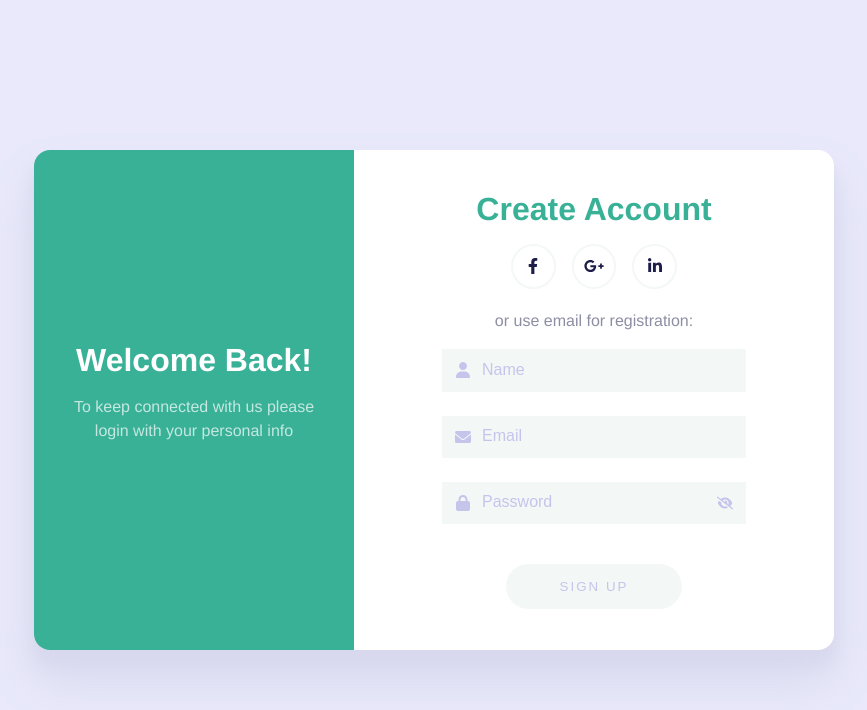
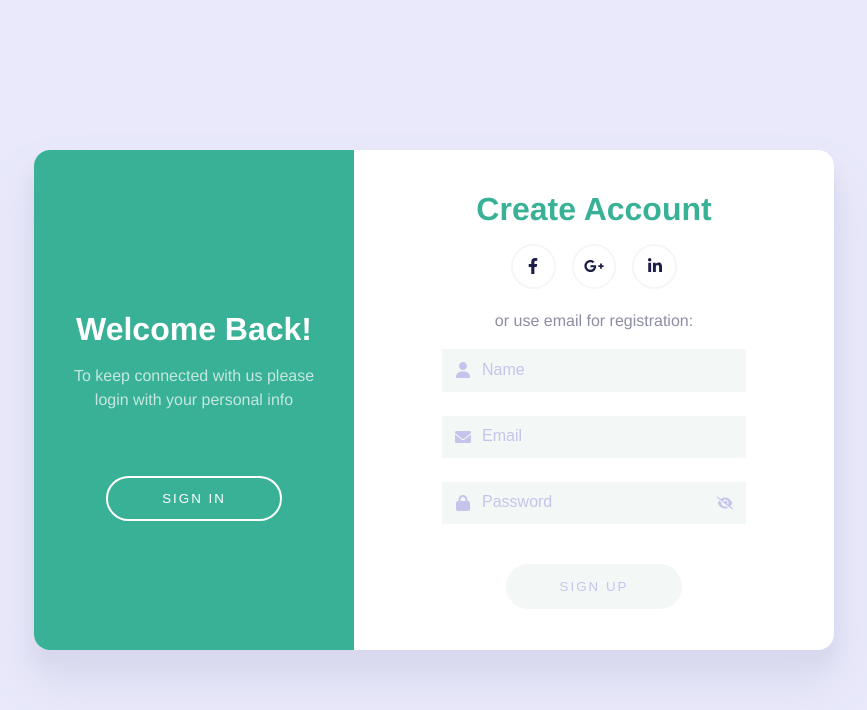
Before and after one commit to jnetc/login-ui-with-vue.js, a Vue app: page / in a window 1280 px wide. Shown: the top 710 px of the page, without its empty margins (206-1073 px from the left). Built offline with nearby package versions, Linux system fonts and the light colour scheme.

Commit message:
switcher movment, split switcher component

```diff
--- a/src/App.vue
+++ b/src/App.vue
@@ -18,7 +18,7 @@ import SignUp from '@Components/sign-up/SignUp.vue';
 @import url('../styles/global.css');
 
 #app {
-  width: 800px;
+  width: var(--app-width);
   height: 500px;
   position: relative;
   overflow: hidden;
--- a/src/components/button-main/ButtonMain.vue
+++ b/src/components/button-main/ButtonMain.vue
@@ -1,24 +1,21 @@
 <script setup lang="ts">
-defineProps<{ name: string; styled: 'fill' | 'border'; isDisable?: boolean }>();
+const emits = defineEmits(['move-right']);
+defineProps<{ styled: 'fill' | 'border'; isDisable?: boolean }>();
+
+const clickEvent = () => emits('move-right');
 </script>
 
 <template>
-  <button :class="[isDisable ? '' : 'disable', styled]" class="btn">
-    {{ name }}
+  <button
+    :class="[isDisable && 'disable', styled]"
+    class="btn"
+    @click="clickEvent"
+  >
+    <slot></slot>
   </button>
 </template>
 
 <style scoped>
-.btn {
-  width: 11rem;
-  height: 2.8rem;
-  margin-block-start: 1rem;
-  border-radius: 50px;
-  text-transform: uppercase;
-  letter-spacing: 2px;
-  transition: all 0.3s ease-in-out;
-  cursor: pointer;
-}
 .fill {
   background-color: var(--primary);
   color: var(--text-light);
--- a/src/components/sign-up/SignUp.vue
+++ b/src/components/sign-up/SignUp.vue
@@ -83,7 +83,9 @@ const sendData = () => {
         :checkErr="isPasswordValid"
         @get-value="getPassword"
       />
-      <ButtonMain name="sign up" styled="fill" :isDisable="isFormDataDone" />
+      <ButtonMain styled="fill" :isDisable="!isFormDataDone"
+        >sign up</ButtonMain
+      >
     </form>
   </section>
 </template>
--- /dev/null
+++ b/src/components/switcher/ButtonTrack.vue
@@ -0,0 +1,92 @@
+<script setup lang="ts">
+import { ref } from 'vue';
+
+const emits = defineEmits(['move-right']);
+defineProps<{ isMovedRight: boolean }>();
+
+const moveAndResize = ref(false);
+
+const click = () => {
+  emits('move-right');
+  moveAndResize.value = !moveAndResize.value;
+  console.log('click_button');
+
+  setTimeout(() => {
+    moveAndResize.value = !moveAndResize.value;
+  }, 1000);
+};
+</script>
+
+<template>
+  <div class="button-track" :class="{ 'move-button': isMovedRight }">
+    <button
+      class="btn border"
+      :class="{ 'resize-button': moveAndResize }"
+      @click="click"
+    >
+      <Transition name="txt-animate">
+        <p class="txt-btn" v-if="isMovedRight">sign up</p>
+        <p class="txt-btn" v-else>sign in</p>
+      </Transition>
+    </button>
+  </div>
+</template>
+
+<style scoped>
+.button-track {
+  width: var(--switcher-width);
+  display: flex;
+  justify-content: center;
+  transition: all 1s cubic-bezier(0.85, 0, 0.63, 0.79);
+}
+.button-track.move-button {
+  transform: translateX(calc(var(--app-width) - var(--switcher-width)));
+}
+.btn.resize-button {
+  animation: resize-button 1s cubic-bezier(0.85, 0, 0.63, 0.79) forwards;
+}
+@keyframes resize-button {
+  0% {
+    width: 11rem;
+  }
+  50% {
+    width: 13rem;
+  }
+  100% {
+    width: 11rem;
+  }
+}
+
+.txt-btn {
+  display: flex;
+  justify-content: center;
+  align-items: center;
+  position: absolute;
+  inset: 0;
+  /* transform: translateX(-45px); */
+}
+
+.txt-animate-enter-from {
+  opacity: 0;
+  transform: translateX(-55px);
+}
+.txt-animate-enter-active {
+  transition: all 1s cubic-bezier(0.85, 0, 0.63, 0.79);
+}
+.txt-animate-enter-to {
+  opacity: 1;
+  transform: translateX(0px);
+}
+
+.txt-animate-leave-from {
+  opacity: 1;
+  transform: translateX(0px);
+}
+.txt-animate-leave-active {
+  transition: all 1s cubic-bezier(0.85, 0, 0.63, 0.79);
+}
+.txt-animate-leave-to {
+  opacity: 0;
+  transform: translateX(55px);
+}
+</style>
--- /dev/null
+++ b/src/components/switcher/Content.vue
@@ -0,0 +1,27 @@
+<script setup lang="ts">
+import Title from '@Components/title/Title.vue';
+import Description from '@Components/description/Description.vue';
+
+defineProps<{ title: string; description: string }>();
+</script>
+
+<template>
+  <div class="content">
+    <Title :name="title" styled="white" />
+    <Description :text="description" styled="white" />
+  </div>
+</template>
+
+<style scoped>
+.content {
+  width: var(--switcher-width);
+  display: flex;
+  flex-direction: column;
+  align-items: center;
+  justify-content: center;
+  flex: 0 1 var(--switcher-width);
+  padding: 2rem;
+  background-color: var(--primary);
+  transition: all 0.3s ease-in-out;
+}
+</style>
--- a/src/components/switcher/Switcher.vue
+++ b/src/components/switcher/Switcher.vue
@@ -1,32 +1,82 @@
 <script setup lang="ts">
-// import ButtonMain from '@Components/button-main/ButtonMain.vue';
-import Title from '@Components/title/Title.vue';
-import Description from '@Components/description/Description.vue';
+import Content from '@Components/switcher/Content.vue';
+import ButtonTrack from './ButtonTrack.vue';
+import { ref } from 'vue';
+
+const isMovedRight = ref(false);
+const moveAndResize = ref(false);
+
+const moveSwitcherHandler = () => {
+  isMovedRight.value = !isMovedRight.value;
+  moveAndResize.value = !moveAndResize.value;
+  console.log('moveSwitcherHandler_switch');
+
+  setTimeout(() => {
+    moveAndResize.value = !moveAndResize.value;
+  }, 1000);
+};
 </script>
 
 <template>
-  <section class="switcher">
-    <Title name="welcome back!" styled="white" />
-    <Description
-      text="To keep connected with us please login with your personal info"
-      styled="white"
-    />
-    <!-- <ButtonMain name="" /> -->
+  <section
+    class="switcher"
+    :class="[
+      isMovedRight && 'move-switcher-right',
+      moveAndResize && 'resize-switcher',
+    ]"
+  >
+    <div class="container" :class="{ 'move-container-left': isMovedRight }">
+      <Content
+        title="welcome back!"
+        description="To keep connected with us please login with your personal info"
+      />
+      <Content
+        title="hello, friend!"
+        description="Enter your personal details and start journey with us"
+      />
+      <ButtonTrack
+        :isMovedRight="isMovedRight"
+        @move-right="moveSwitcherHandler"
+      />
+    </div>
   </section>
 </template>
 
 <style scoped>
 .switcher {
+  width: var(--switcher-width);
   height: 100%;
-  width: 320px;
-  flex-basis: 30%;
+  position: absolute;
+  inset: 0;
+  overflow: hidden;
+  transition: all 1s cubic-bezier(0.85, 0, 0.63, 0.79);
+  transform: translateX(0px);
+  z-index: 10;
+}
+.switcher.move-switcher-right {
+  transform: translateX(calc(var(--app-width) - var(--switcher-width)));
+}
+.switcher.resize-switcher {
+  animation: resize-switcher 1s ease-in-out forwards;
+}
+@keyframes resize-switcher {
+  60% {
+    width: calc(var(--switcher-width) + 100px);
+  }
+}
+
+.container {
+  height: 100%;
+  width: var(--app-width);
   display: flex;
-  flex-direction: column;
-  align-items: center;
-  justify-content: center;
-  padding: 2rem;
+  flex-wrap: wrap;
+  align-content: center;
+  justify-content: space-between;
+  overflow: hidden;
   background-color: var(--primary);
-  position: absolute;
-  z-index: 100;
+  transition: all 1s cubic-bezier(0.85, 0, 0.63, 0.79);
+}
+.container.move-container-left {
+  transform: translateX(calc(var(--switcher-width) - var(--app-width)));
 }
 </style>
--- a/styles/global.css
+++ b/styles/global.css
@@ -17,6 +17,9 @@
   --borderClr: hsl(240, 51%, 85%);
   --cardShadow: hsl(240, 40%, 89%);
   --placeholder: hsl(240, 51%, 85%);
+
+  --app-width: 800px;
+  --switcher-width: 320px;
 }
 
 html {
@@ -38,3 +41,21 @@ button {
   border: none;
   outline: none;
 }
+.btn {
+  width: 11rem;
+  height: 2.8rem;
+  margin-block-start: 1rem;
+  border-radius: 50px;
+  text-transform: uppercase;
+  letter-spacing: 2px;
+  transition: all 0.3s ease-in-out;
+  cursor: pointer;
+}
+
+.border {
+  background-color: transparent;
+  border: 2px solid var(--main);
+  color: var(--text-light);
+  position: relative;
+  z-index: 200;
+}
```
